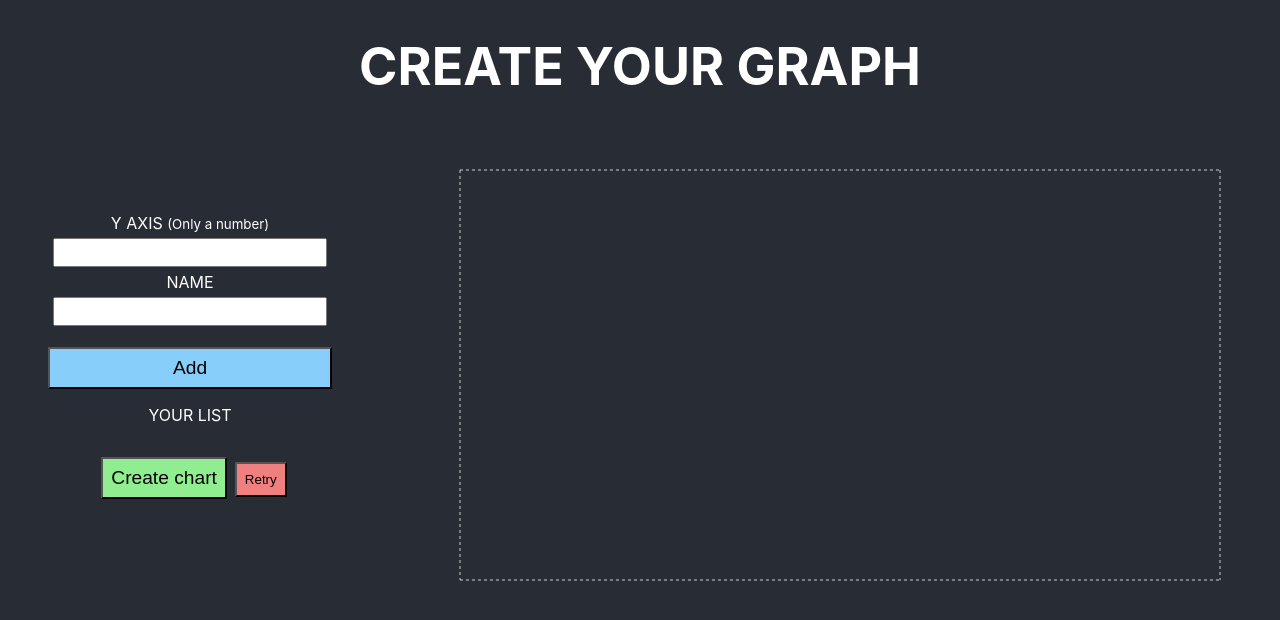
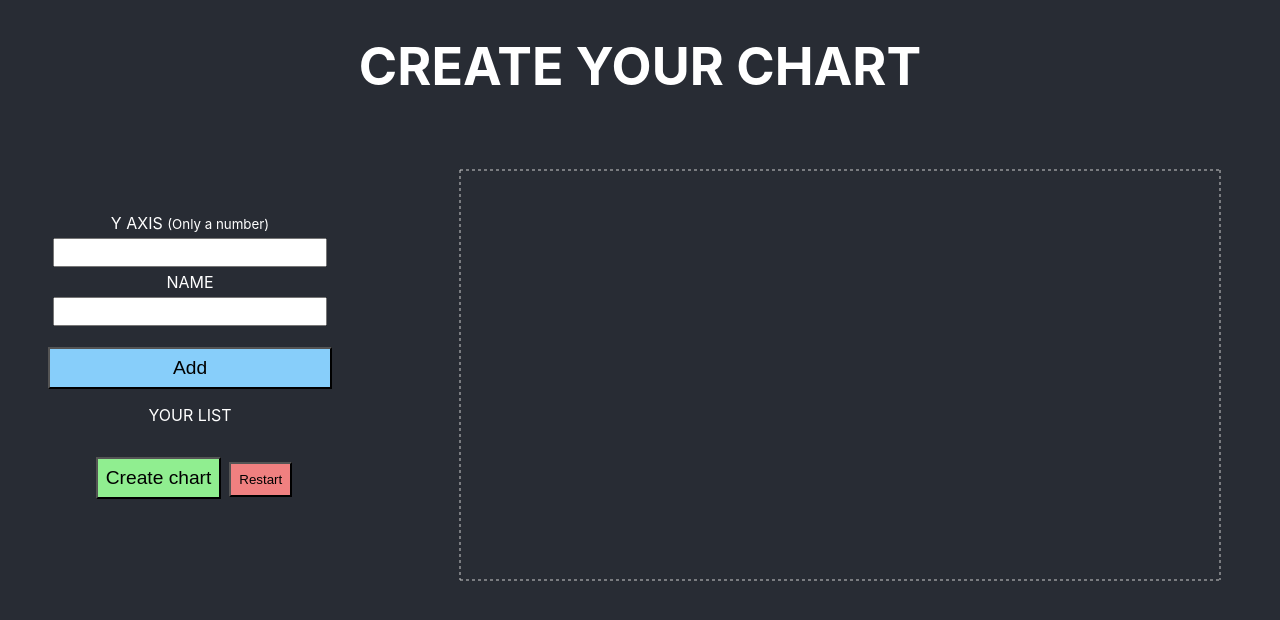
Before and after one commit to cristina-rd/chart-react-redux, a React (Create React App) app: page / in a window 1280 px wide. Shown: the top 620 px of the page. Built offline with nearby package versions, Linux system fonts and the light colour scheme.

Commit message:
changing some names and details

```diff
--- a/src/App.js
+++ b/src/App.js
@@ -7,7 +7,7 @@ function App() {
   return (
     <div className="App">
       <header className="App-header">
-        <h1>CREATE YOUR GRAPH</h1>
+        <h1>CREATE YOUR CHART</h1>
       </header>
       <div className="content">
         <List />
--- a/src/components/List.jsx
+++ b/src/components/List.jsx
@@ -37,7 +37,7 @@ let List = ({ dispatch }) => {
             <p>YOUR LIST</p>
             {globalList ? globalList.map((line) => <ListElement number={line.number} text={line.text} id={line.id} key={line.id} />) : null}
             <button onClick={handleCreateClick} className="create-chart-button">Create chart</button>
-            <button onClick={() => window.location.reload()} className="retry-button">Retry</button>
+            <button onClick={() => window.location.reload()} className="retry-button">Restart</button>
         </div>
     );
 }
```
